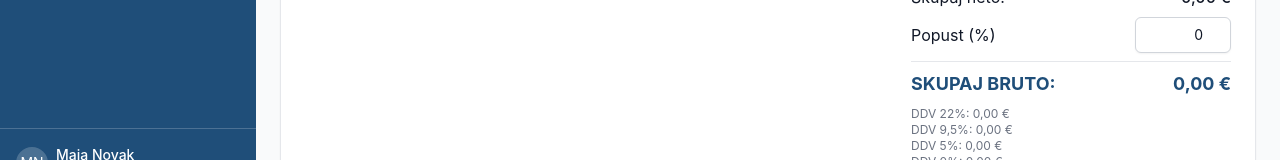
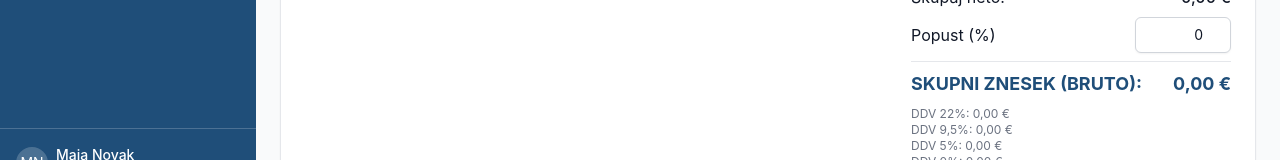
Before and after one commit to lejapetric/ixtlan, a React (Vite) app: page / in a window 1280 px wide. Both pictures are taken after a click on the button "Nov račun". Shown: the part 603-763 px from the top of the page. Built offline with nearby package versions, Linux system fonts and the light colour scheme.

Commit message:
Update label for total gross amount in invoice

```diff
--- a/src/components/invoice/NewInvoice.tsx
+++ b/src/components/invoice/NewInvoice.tsx
@@ -273,7 +273,7 @@ export function NewInvoice({ editingInvoice, clearEditing }: NewInvoiceProps) {
             <div className="w-80 space-y-2">
               <div className="flex justify-between"><span>Skupaj neto:</span><span className="font-medium">{formatCurrency(totals.netTotal)}</span></div>
               <div className="flex justify-between items-center"><span>Popust (%)</span><Input type="number" value={discountPercent} onChange={e => setDiscountPercent(Number(e.target.value))} className="w-24 text-right" step="1" /></div>
-              <div className="flex justify-between text-primary font-bold text-lg pt-2 border-t"><span>SKUPAJ BRUTO:</span><span>{formatCurrency(totals.totalGross)}</span></div>
+              <div className="flex justify-between text-primary font-bold text-lg pt-2 border-t"><span>SKUPNI ZNESEK (BRUTO):</span><span>{formatCurrency(totals.totalGross)}</span></div>
               <div className="text-xs text-gray-500">
                 DDV 22%: {formatCurrency(totals.vatBreakdown[22])}<br />
                 DDV 9,5%: {formatCurrency(totals.vatBreakdown[9.5])}<br />
```
